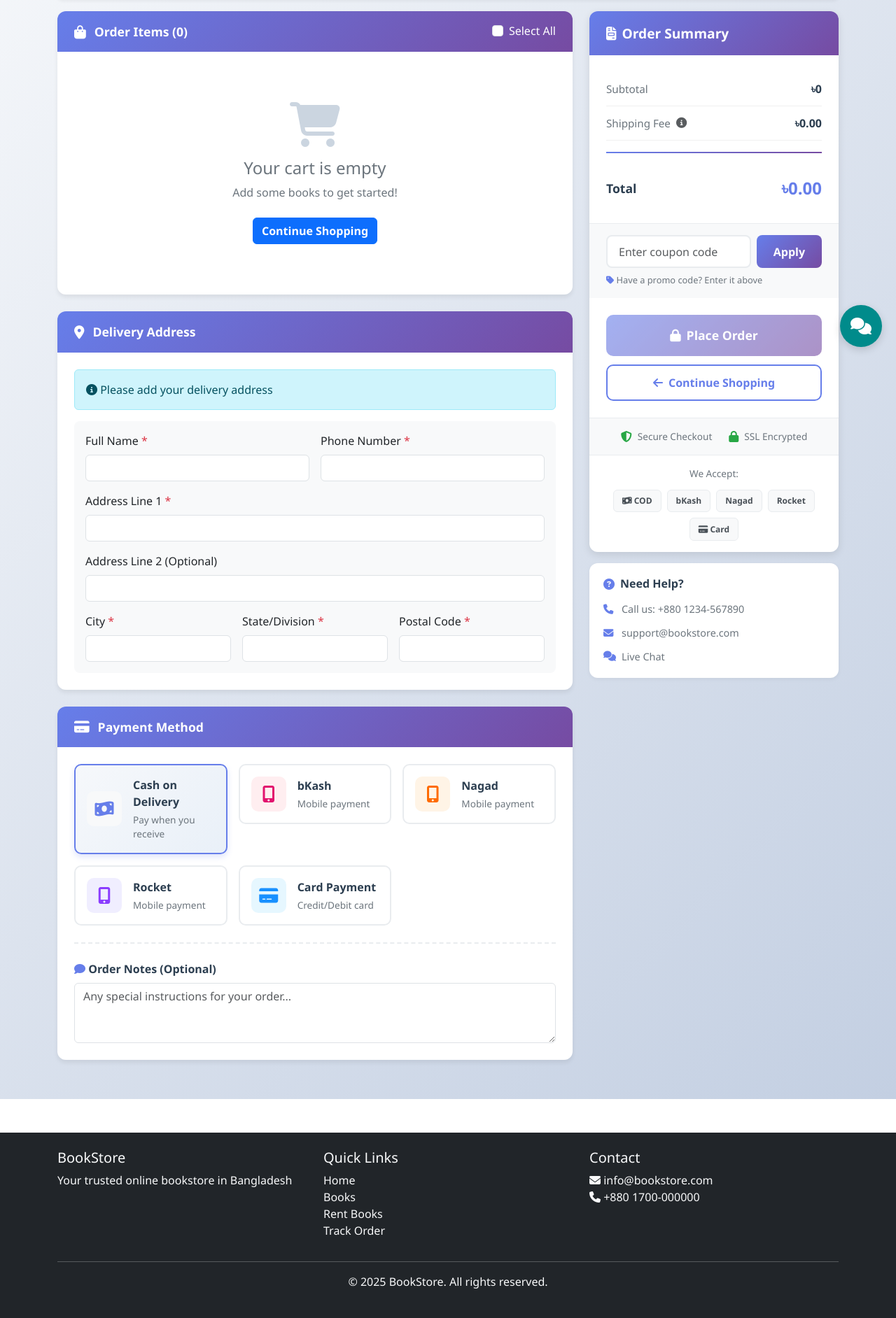
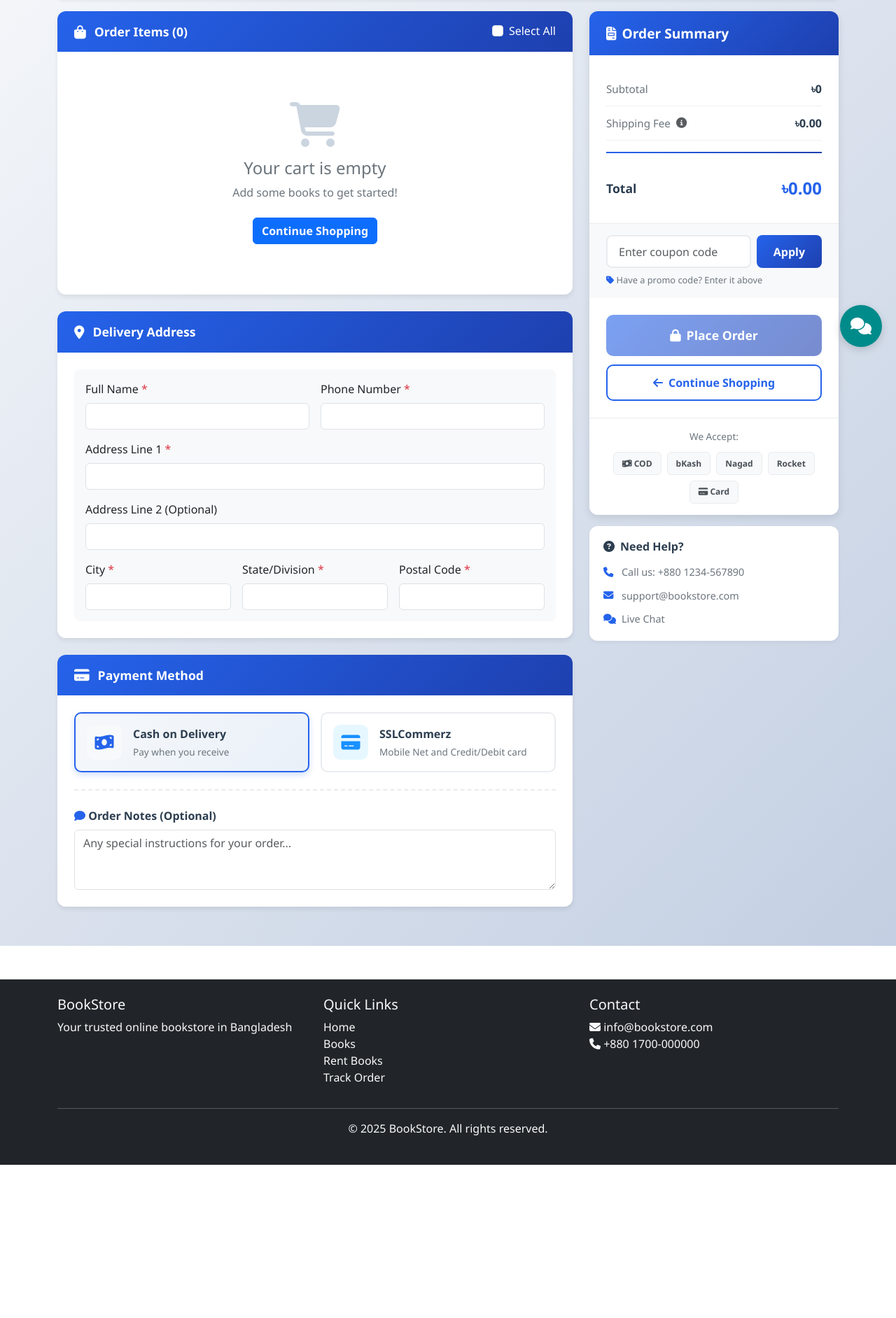
Before and after one commit to uzzalbhuiyan318/Online-Book-Store, a Django app: page /orders/checkout/ in a window 1280 px wide. Shown: the part 284-2168 px from the top of the page at 70% size. After the commit the page ends 1949 px from the top, so only its background shows below. Run offline with Django 4.2, Linux system fonts and the light colour scheme; the visitor is signed in with stand-in values (Sample User, id 1); data comes from the database, SQL or seed files in the repository; data that the repository does not hold is empty; parts of the project's set-up code (start-up, migrations or seed data) failed here and were passed over; some libraries are stand-ins or nearby versions.

Commit message:
feat: Update styles for checkout page and implement premium blue theme

```diff
--- a/static/css/style.css
+++ b/static/css/style.css
@@ -2,6 +2,8 @@
 
 :root {
     --primary-color: #0d6efd;
+    --premium-blue: #2563eb; /* Premium blue used for important headers */
+    --premium-blue-dark: #1e40af;
     --secondary-color: #6c757d;
     --success-color: #198754;
     --danger-color: #dc3545;
@@ -2172,7 +2206,7 @@ footer a:hover {
 }
 
 .checkout-section-header {
-    background: linear-gradient(135deg, #667eea 0%, #764ba2 100%);
+    background: linear-gradient(135deg, var(--premium-blue) 0%, var(--premium-blue-dark) 100%);
     color: white;
     padding: 1rem 1.5rem;
     display: flex;
@@ -2559,7 +2593,7 @@ footer a:hover {
     background: #f8f9fa;
     border-radius: 10px;
     font-size: 1.5rem;
-    color: #667eea;
+    color: var(--premium-blue);
 }
 
 .payment-icon.bkash-icon {
@@ -2609,7 +2643,7 @@ footer a:hover {
 }
 
 .customer-notes-section label i {
-    color: #667eea;
+    color: var(--premium-blue);
 }
 
 /* Order Summary Sticky */
@@ -2627,7 +2661,7 @@ footer a:hover {
 }
 
 .summary-header {
-    background: linear-gradient(135deg, #667eea 0%, #764ba2 100%);
+    background: linear-gradient(135deg, var(--premium-blue) 0%, var(--premium-blue-dark) 100%);
     color: white;
     padding: 1.25rem 1.5rem;
 }
@@ -2684,7 +2718,7 @@ footer a:hover {
 
 .summary-divider {
     height: 2px;
-    background: linear-gradient(90deg, #667eea 0%, #764ba2 100%);
+    background: linear-gradient(90deg, var(--premium-blue) 0%, var(--premium-blue-dark) 100%);
     margin: 1rem 0;
 }
 
@@ -2701,7 +2735,7 @@ footer a:hover {
 .total-row .summary-value {
     font-size: 1.5rem;
     font-weight: 700;
-    color: #667eea;
+    color: var(--premium-blue);
 }
 
 /* Coupon Section */
@@ -2774,12 +2808,12 @@ footer a:hover {
 }
 
 .coupon-input-group .form-control:focus {
-    border-color: #667eea;
-    box-shadow: 0 0 0 0.2rem rgba(102, 126, 234, 0.15);
+    border-color: var(--premium-blue);
+    box-shadow: 0 0 0 0.2rem rgba(37, 99, 235, 0.15);
 }
 
 .btn-apply-coupon {
-    background: linear-gradient(135deg, #667eea 0%, #764ba2 100%);
+    background: linear-gradient(135deg, var(--premium-blue) 0%, var(--premium-blue-dark) 100%);
     color: white;
     border: none;
     padding: 0.6rem 1.5rem;
@@ -2806,7 +2840,7 @@ footer a:hover {
 }
 
 .coupon-hint i {
-    color: #667eea;
+    color: var(--premium-blue);
 }
 
 /* Checkout Buttons */
@@ -2819,7 +2853,7 @@ footer a:hover {
 
 .btn-proceed-checkout {
     width: 100%;
-    background: linear-gradient(135deg, #667eea 0%, #764ba2 100%);
+    background: linear-gradient(135deg, var(--premium-blue) 0%, var(--premium-blue-dark) 100%);
     color: white;
     border: none;
     padding: 1rem;
@@ -2851,8 +2885,8 @@ footer a:hover {
 .btn-back-to-cart {
     width: 100%;
     background: white;
-    color: #667eea;
-    border: 2px solid #667eea;
+    color: var(--premium-blue);
+    border: 2px solid var(--premium-blue);
     padding: 0.75rem;
     border-radius: 10px;
     font-weight: 600;
@@ -2864,29 +2898,11 @@ footer a:hover {
     justify-content: center;
     gap: 0.5rem;
 }
-
 .btn-back-to-cart:hover {
-    background: #667eea;
+    background: var(--premium-blue);
     color: white;
 }
 
-/* Security Badges */
-.security-badges {
-    display: flex;
-    justify-content: center;
-    gap: 1.5rem;
-    padding: 1rem 1.5rem;
-    background: #f8f9fa;
-    border-top: 1px solid #e9ecef;
-}
-
-.security-item {
-    display: flex;
-    align-items: center;
-    gap: 0.5rem;
-    color: #6c757d;
-    font-size: 0.85rem;
-}
 
 .security-item i {
     color: #28a745;
@@ -2940,8 +2956,8 @@ footer a:hover {
     gap: 0.5rem;
 }
 
-.checkout-help-card h6 i {
-    color: #667eea;
+checkout-help-card h6 i {
+    color: var(--premium-blue);
 }
 
 .help-list {
@@ -2968,11 +2984,11 @@ footer a:hover {
 }
 
 .help-list a:hover {
-    color: #667eea;
+    color: var(--premium-blue);
 }
 
 .help-list a i {
-    color: #667eea;
+    color: var(--premium-blue);
     width: 18px;
 }
 
--- a/templates/orders/checkout.html
+++ b/templates/orders/checkout.html
@@ -145,9 +145,9 @@
                                 </div>
                             </div>
                             {% else %}
-                            <div class="alert alert-info mb-3">
+                            {% comment %} <div class="alert alert-info mb-3">
                                 <i class="fas fa-info-circle"></i> Please add your delivery address
-                            </div>
+                            </div> {% endcomment %}
                             <div class="new-address-form">
                                 <div class="row g-3">
                                     <div class="col-md-6">
@@ -208,7 +208,7 @@
                                     </label>
                                 </div>
 
-                                <div class="payment-method-card">
+                                {% comment %} <div class="payment-method-card">
                                     <input class="form-check-input" type="radio" name="payment_method" id="bkash" value="bkash" required>
                                     <label class="payment-method-label" for="bkash">
                                         <div class="payment-icon bkash-icon">
@@ -245,7 +245,7 @@
                                             <div class="payment-desc">Mobile payment</div>
                                         </div>
                                     </label>
-                                </div>
+                                </div> {% endcomment %}
 
                                 <div class="payment-method-card">
                                     <input class="form-check-input" type="radio" name="payment_method" id="sslcommerz" value="sslcommerz" required>
@@ -254,8 +254,8 @@
                                             <i class="fas fa-credit-card"></i>
                                         </div>
                                         <div class="payment-info">
-                                            <div class="payment-name">Card Payment</div>
-                                            <div class="payment-desc">Credit/Debit card</div>
+                                            <div class="payment-name">SSLCommerz</div>
+                                            <div class="payment-desc">Mobile Net and Credit/Debit card</div>
                                         </div>
                                     </label>
                                 </div>
@@ -350,7 +350,7 @@
                             </div>
 
                             <!-- Security Badge -->
-                            <div class="security-badges">
+                            {% comment %} <div class="security-badges">
                                 <div class="security-item">
                                     <i class="fas fa-shield-alt"></i>
                                     <span>Secure Checkout</span>
@@ -359,7 +359,7 @@
                                     <i class="fas fa-lock"></i>
                                     <span>SSL Encrypted</span>
                                 </div>
-                            </div>
+                            </div> {% endcomment %}
 
                             <!-- Accepted Payment Methods -->
                             <div class="accepted-payments">
```
Also changed, not shown: other parts of static/css/style.css (+44 -12 lines).
